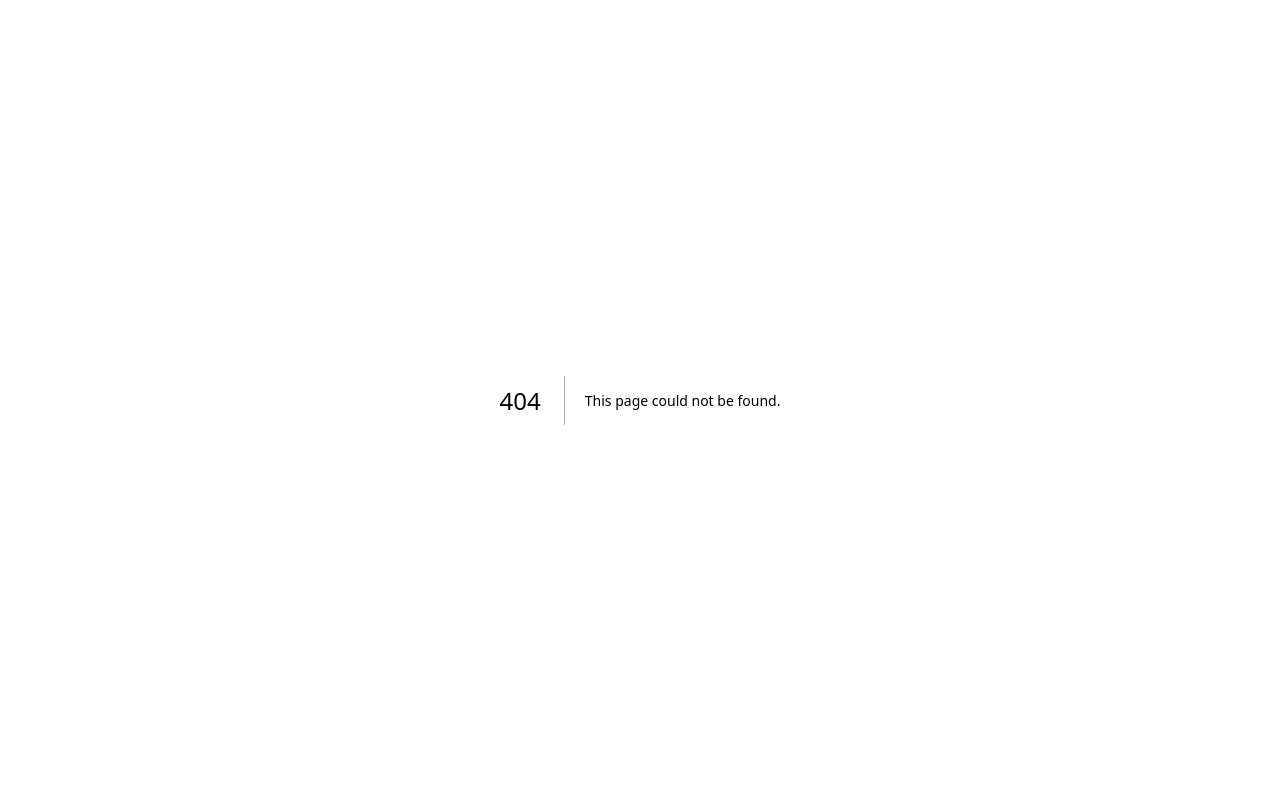
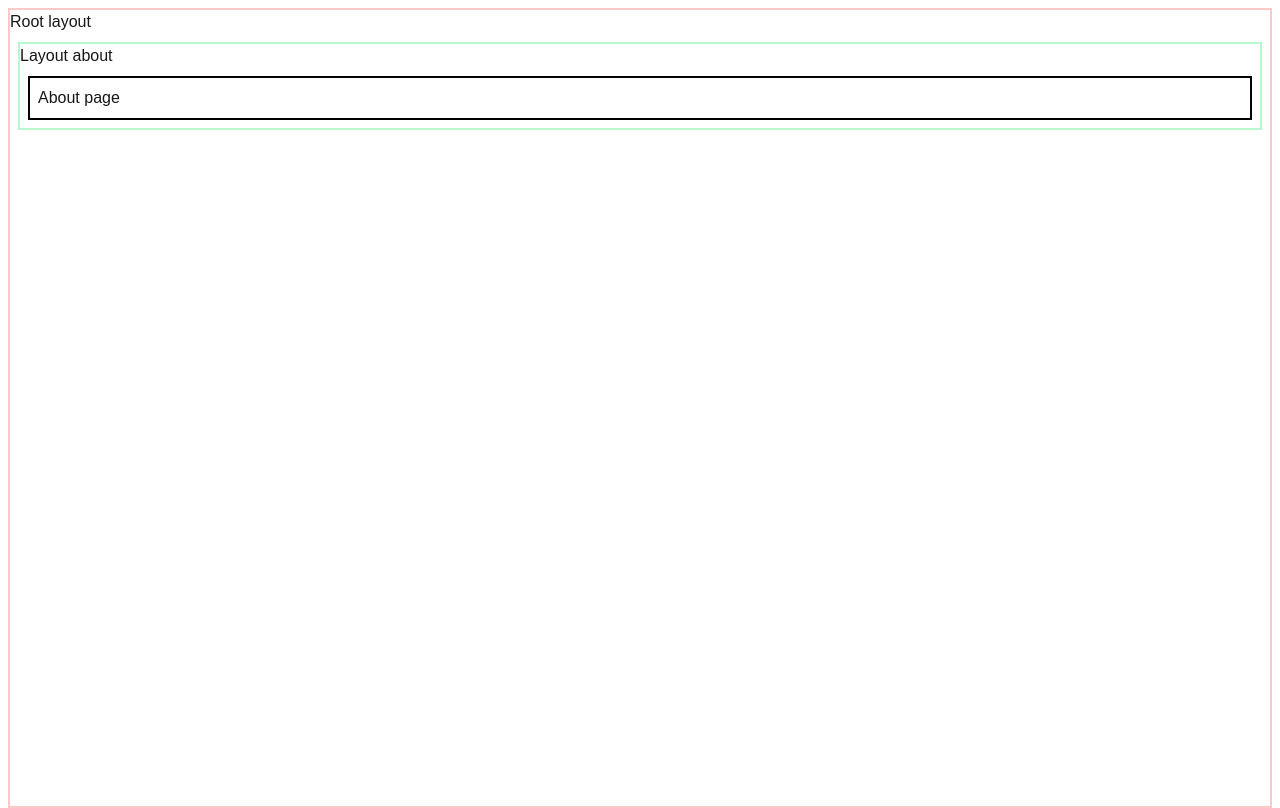
Before and after one commit to AntoineBourin/nextjs-tp-project, a Next.js app: page /about in a window 1280 px wide. Before the commit this address had no page. Built offline with nearby package versions, Linux system fonts and the light colour scheme.

Commit message:
feat: add TP1 routing files

```diff
--- /dev/null
+++ b/src/app/about/layout.tsx
@@ -0,0 +1,8 @@
+export default function AboutLayout({ children }: LayoutProps<"/about">) {
+  return (
+    <div className="border-solid border-green-200 border-2 m-2">
+      <p>Layout about</p>
+      {children}
+    </div>
+  );
+}
--- /dev/null
+++ b/src/app/about/page.tsx
@@ -0,0 +1,7 @@
+export default function AboutPage() {
+  return (
+    <div className="border-solid border-black border-2 m-2 p-2">
+      <h1>About page</h1>
+    </div>
+  );
+}
--- /dev/null
+++ b/src/app/articles/[id]/page.tsx
@@ -0,0 +1,11 @@
+export default async function ArticlePage({
+  params,
+}: PageProps<"/articles/[id]">) {
+  const { id } = await params;
+  return (
+    <div className="border-solid border-black border-2 m-2 p-2">
+      <h1>Article unitaire</h1>
+      <p>Article {id}</p>
+    </div>
+  );
+}
--- /dev/null
+++ b/src/app/contact/page.tsx
@@ -0,0 +1,7 @@
+export default function ContactPage() {
+  return (
+    <div className="border-solid border-black border-2 m-2 p-2">
+      <h1>Contact page</h1>
+    </div>
+  );
+}
--- a/src/app/layout.tsx
+++ b/src/app/layout.tsx
@@ -23,7 +23,10 @@ export default function RootLayout({ children }: LayoutProps<"/">) {
       lang="en"
       className={`${geistSans.variable} ${geistMono.variable} h-full antialiased`}
     >
-      <body className="min-h-full flex flex-col">{children}</body>
+      <body className="min-h-full flex flex-col border-solid border-red-200 border-2 m-2">
+        <p>Root layout</p>
+        {children}
+      </body>
     </html>
   );
 }
--- /dev/null
+++ b/src/app/not-found.tsx
@@ -0,0 +1,7 @@
+export default function NotFoundPage() {
+  return (
+    <div>
+      <h1>Désolé, cette page n&apos;est pas trouvée</h1>
+    </div>
+  );
+}
```
